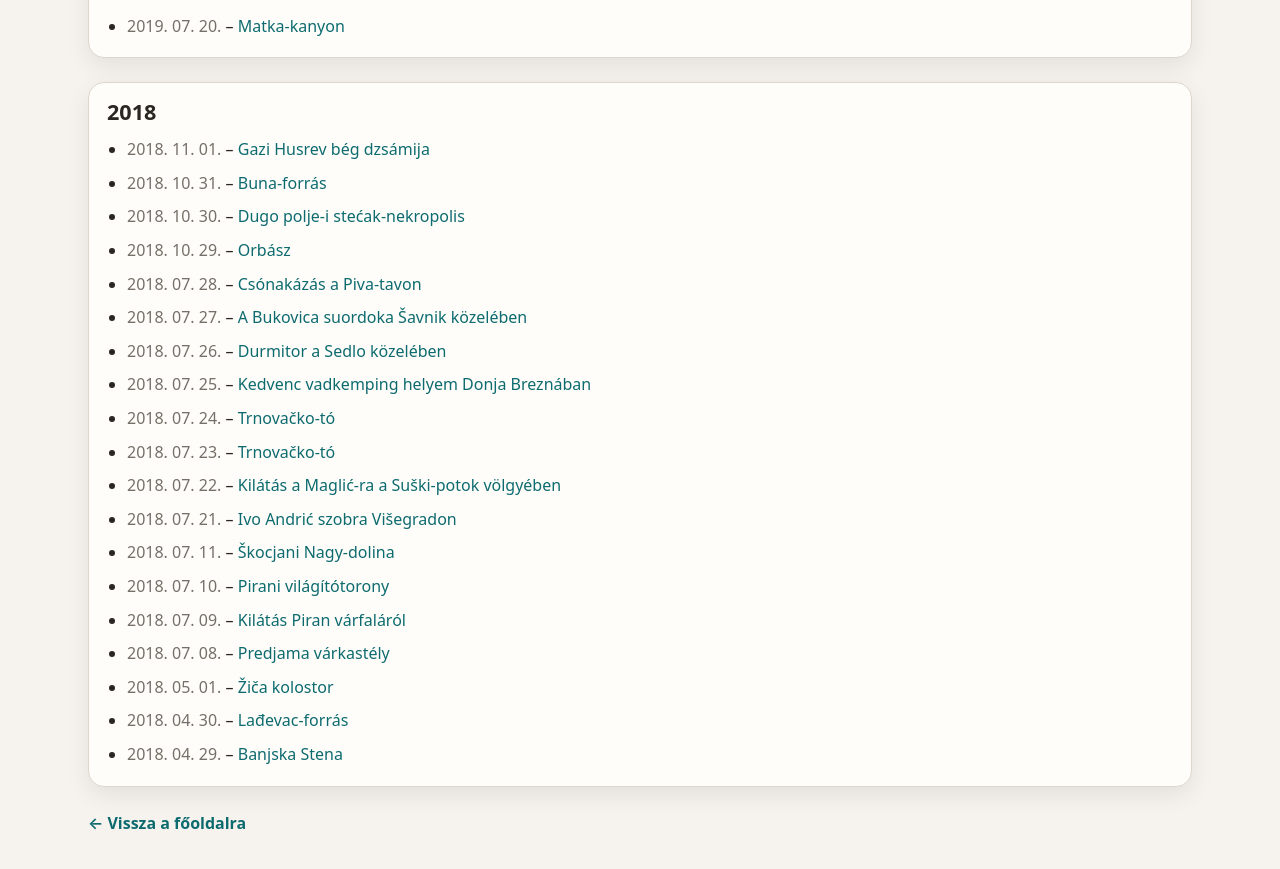
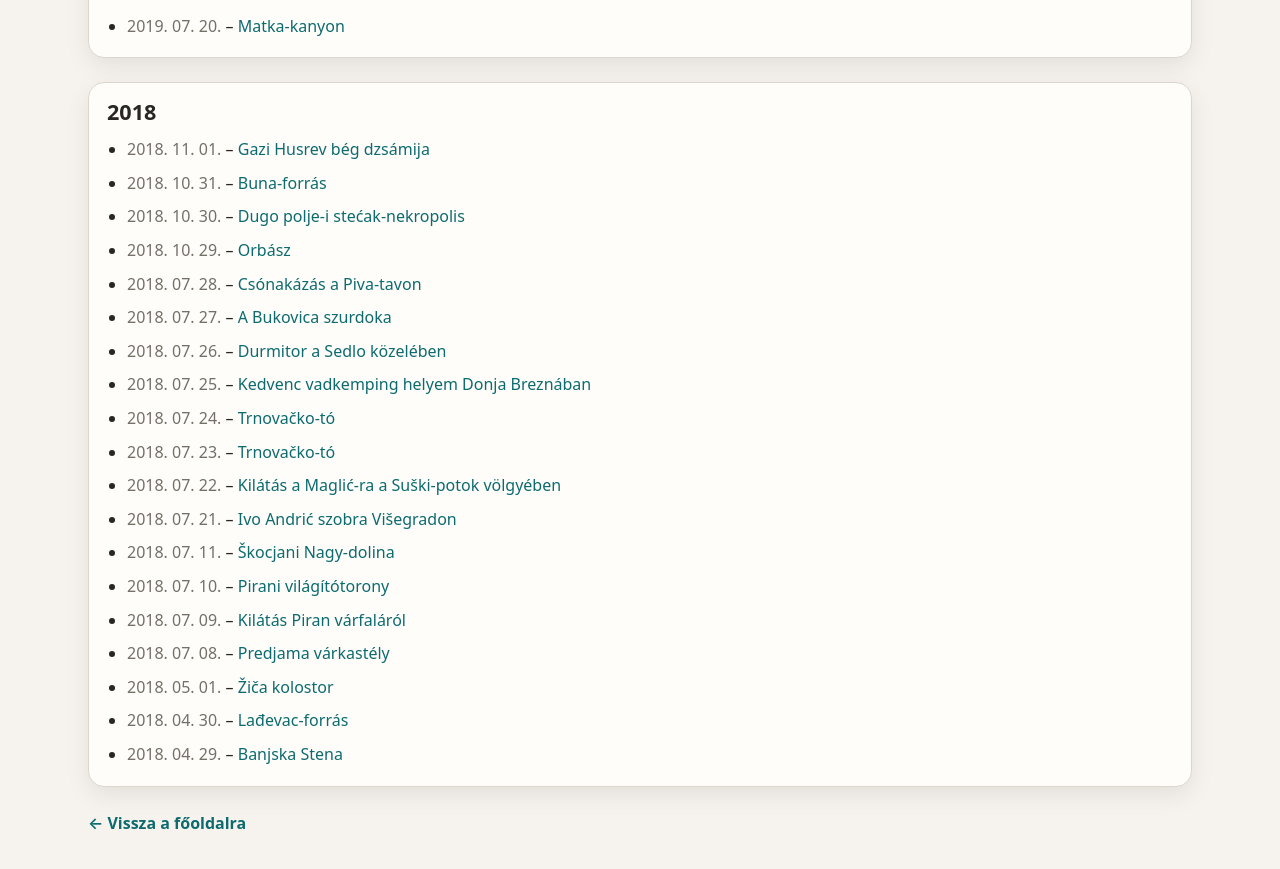
Before and after one commit to havassy/fotoblog, a Jekyll site: the page built from archive.html, in a window 1280 px wide and 900 px high, scrolled down 3167 px. Shown: the top 869 px of the window. Built offline with Jekyll 4.4.1, drawn with Linux system fonts in a browser that asks for light colours.

Commit message:
Auto-create/update posts from images [skip ci]

```diff
--- a/_posts/2018-07-27-bukovica_szurdok.md
+++ b/_posts/2018-07-27-bukovica_szurdok.md
@@ -1,6 +1,6 @@
 ---
 layout: post
-title: "A Bukovica suordoka Šavnik közelében"
+title: "A Bukovica szurdoka"
 date: 2018-07-27T14:43:12.00
 image: "/assets/images/bukovica_szurdok.jpg"
 image_width: 800
```
